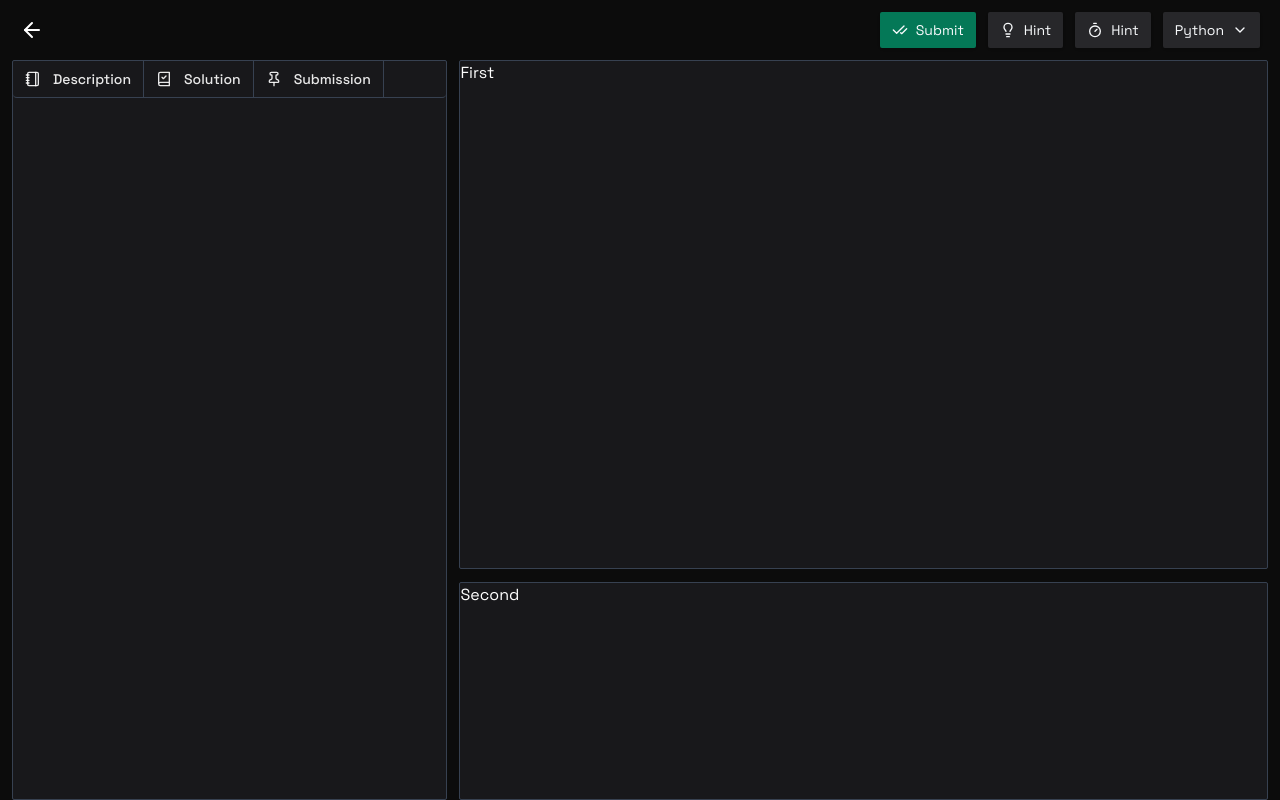
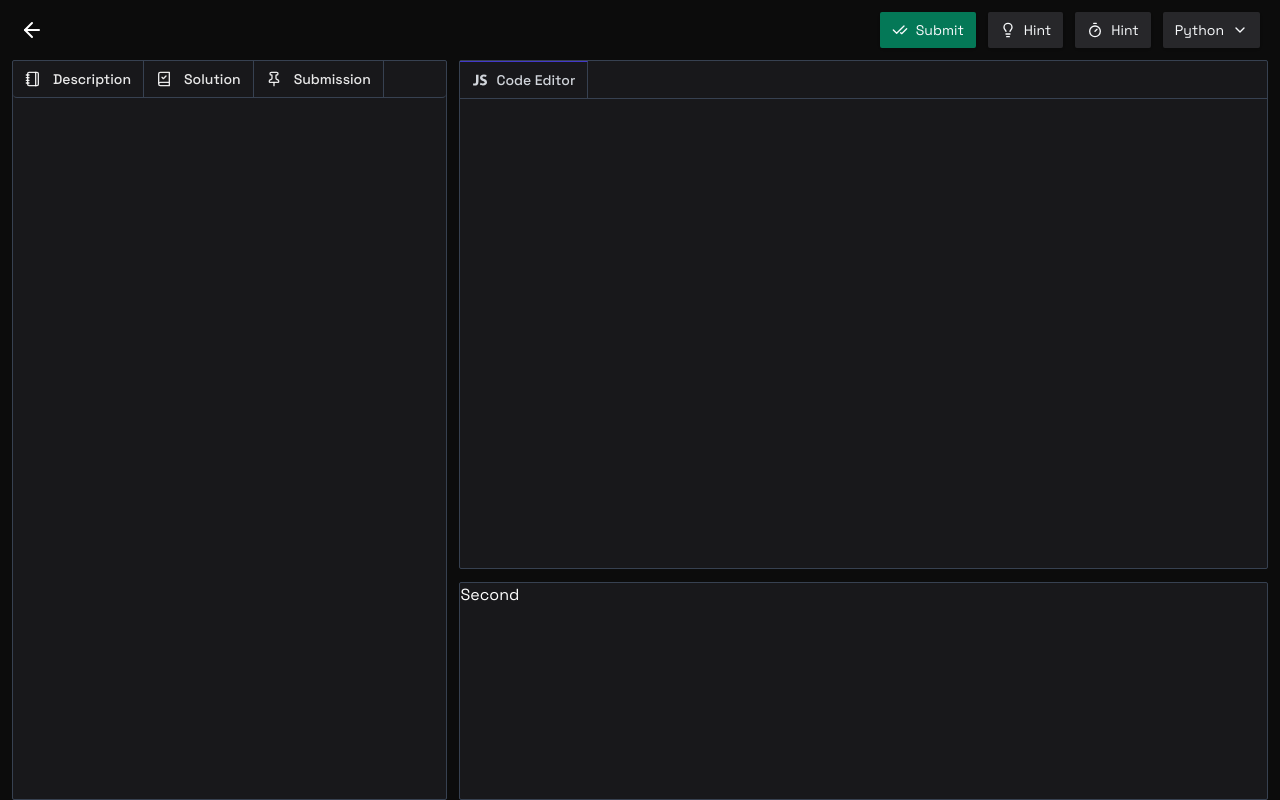
Before and after one commit to mallisettiyaswanth/record-exception, a Next.js app: page /code in a window 1280 px wide. Built offline with nearby package versions, Linux system fonts and the light colour scheme; what tailwindcss-no-scrollbar would draw is missing.

Commit message:
before-editor

```diff
--- a/src/app/code/page.tsx
+++ b/src/app/code/page.tsx
@@ -24,6 +24,8 @@ import {
   ResizablePanel,
   ResizablePanelGroup,
 } from "@/components/ui/resizable";
+import { FaPython } from "react-icons/fa";
+import { AiOutlineJavaScript } from "react-icons/ai";
 
 type Props = {};
 
@@ -112,9 +114,19 @@ const CodingPage = (props: Props) => {
           <ResizablePanel className="pl-2 flex">
             <div className="flex-[3] flex flex-col gap-3">
               <ResizablePanelGroup direction="vertical" className="flex-1 flex">
-                <ResizablePanel minSize={40} maxSize={100} defaultSize={70} className="mb-3">
+                <ResizablePanel
+                  minSize={40}
+                  maxSize={100}
+                  defaultSize={70}
+                  className="mb-3"
+                >
                   <div className="border-gray-700 bg-zinc-900 rounded-md flex-1 border h-full">
-                    First
+                    <div className="flex items-center justify-between border-b border-gray-700">
+                      <span className="border-r border-gray-700 border-t border-t-indigo-700 px-3 py-2 font-medium text-sm flex items-center gap-2 text-gray-300">
+                        <AiOutlineJavaScript className="w-4 h-4" />
+                        Code Editor
+                      </span>
+                    </div>
                   </div>
                 </ResizablePanel>
                 <ResizableHandle
```
